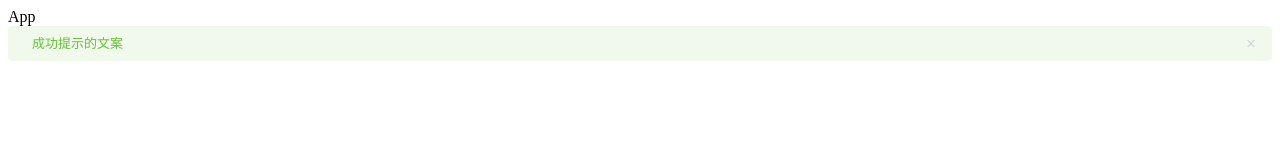
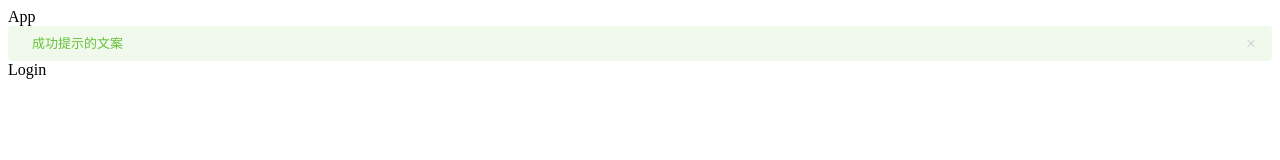
Before and after one commit to sun1358616474/hm74-toutiao, a Vue app: page /#/login in a window 1280 px wide. Shown: the top 160 px of the page. Built offline with nearby package versions, Linux system fonts and the light colour scheme.

Commit message:
登录模块-路由和组件[C

```diff
--- a/src/App.vue
+++ b/src/App.vue
@@ -4,7 +4,8 @@
     <el-alert
     title="成功提示的文案"
     type="success">
-  </el-alert>
+    </el-alert>
+    <router-view></router-view>
   </div>
 </template>
 
--- a/src/router/index.js
+++ b/src/router/index.js
@@ -1,8 +1,14 @@
 // 配置路由
 import Vue from 'vue'
 import VueRouter from 'vue-router'
+// 导入Login组件
+import Login from '@/views/login'
+
 Vue.use(VueRouter)
+
 const router = new VueRouter({
-  routes: []
+  routes: [
+    { name: 'login', path: '/login', component: Login }
+  ]
 })
 export default router
--- a/src/views/login/index.vue
+++ b/src/views/login/index.vue
@@ -1,5 +1,7 @@
 <template>
-  <div></div>
+  <div class="container">
+    Login
+  </div>
 </template>
 
 <script>
```
